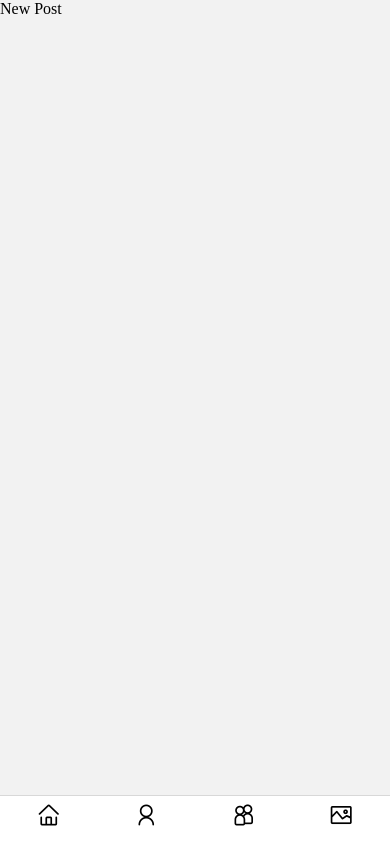
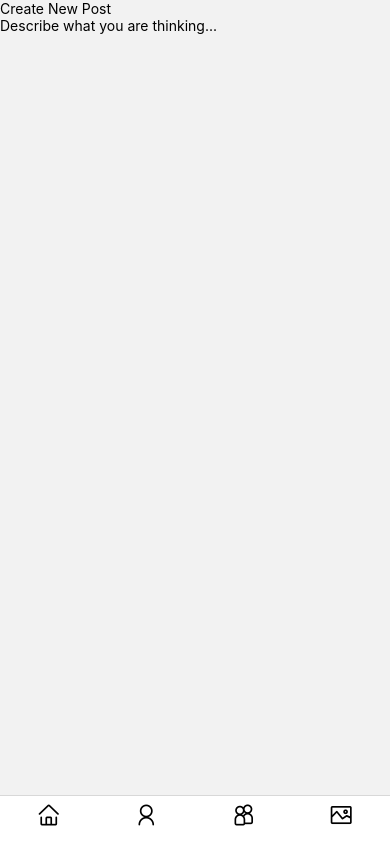
Before and after one commit to sofivillar/ti_prog3_2, a React Native app: screen /NewPost in a window 390 px wide. Built offline with nearby package versions, Linux system fonts and the light colour scheme.

Commit message:
Crear posteo wip

```diff
--- a/src/components/NewPost.js
+++ b/src/components/NewPost.js
@@ -1,11 +1,38 @@
-import React, { Component } from 'react'
+import React, { Component } from 'react';
+import { View, Text, TextInput, TouchableOpacity } from 'react-native';
+import { auth } from '../firebase/config';
 
 export class NewPost extends Component {
+  constructor(props) {
+    super(props);
+    this.state = {
+      description: this.props.description,
+      email: ''
+    }
+  }
+  componentDidMount() {
+    {if (auth.currentUser === null)
+      this.props.navigation.navigate("HomeMenu")
+     }
+    /* auth.onAuthStateChanged(user => {
+      if (user) {
+        this.props.navigation.navigate('HomeMenu')
+// SI HAY ALGIEN LOGUEADO, que pueda crear posteo
+      }
+    }
+    ) */
+  }
   render() {
     return (
-      <div>
-        New Post
-      </div>
+      <View>
+        <Text>Create New Post</Text>
+        <TextInput
+          keyboardType='default'
+          placeholder='Describe what you are thinking...'
+          onChange={text => this.setState({ description: text })}
+          value={this.state.description} />
+        <TouchableOpacity onPress={() => this.handleSubmit()}></TouchableOpacity>
+      </View>
     )
   }
 }
```
